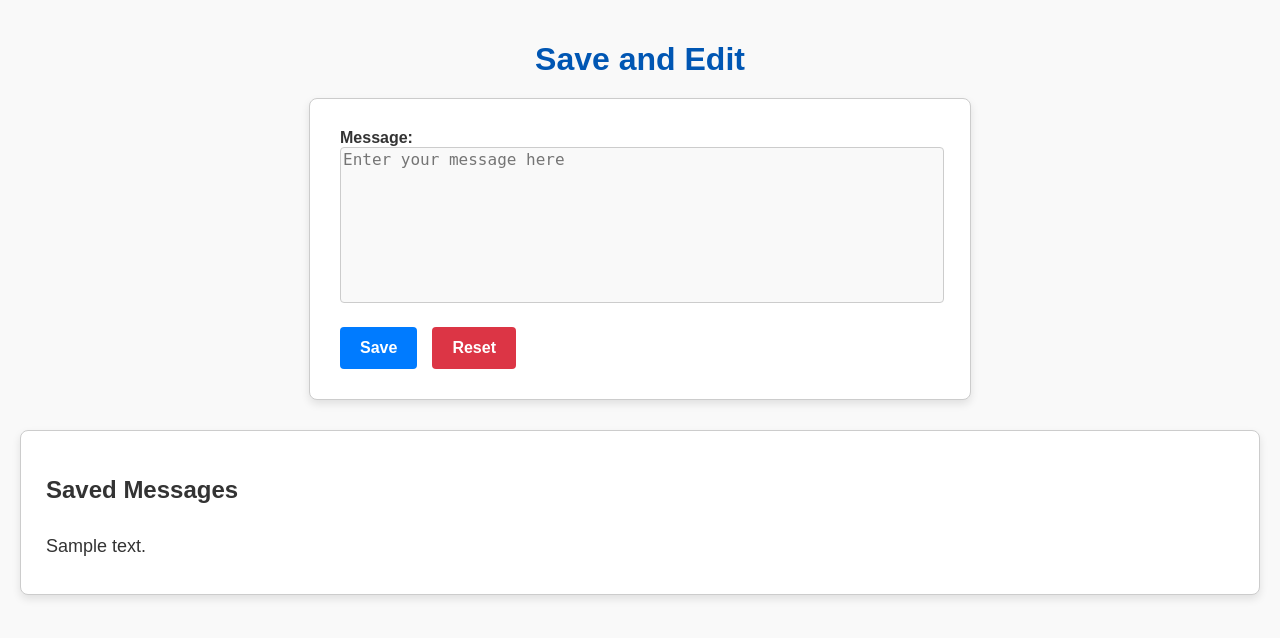
After one commit to the-unreal-adi/web-us-py, a Flask app: page /save-edit in a window 1280 px wide. The commit adds this page. Shown: the top 638 px of the page. Run offline with Flask 3, Linux system fonts and the light colour scheme; tables that the repository leaves empty hold one stand-in row (values such as "Sample post").

Commit message:
Save and edit messages - incomplete

```diff
--- a/app.py
+++ b/app.py
@@ -36,6 +36,16 @@ def init_db():
                 client_ip TEXT NOT NULL,
                 timestamp TEXT NOT NULL,
                 last_signed TEXT NOT NULL
+            )
+        ''')
+
+        cursor.execute('''
+            CREATE TABLE IF NOT EXISTS messages (
+                msg_id TEXT PRIMARY KEY,
+                msg_content TEXT NOT NULL,
+                key_id TEXT,
+                signature TEXT,
+                ip_address TEXT
             )
         ''')
 
@@ -78,6 +88,7 @@ def store_registration_data(unique_id, key_id, owner_name, certificate, public_k
         if conn:
             conn.rollback()
         print(f"Database error: {e}")
+        clear_junk_registration(unique_id)
         raise
     finally:
         if conn:
@@ -103,6 +114,47 @@ def check_reg_status(reg_id):
 
     return status
 
+def clear_junk_registration(reg_id):
+    try:
+        conn = sqlite3.connect('signData.db')  # Connect to SQLite database
+        cursor = conn.cursor()
+
+        conn.execute("BEGIN")
+
+        cursor.execute("""
+            DELETE FROM registered_tokens
+            WHERE reg_id = ?
+        """,(reg_id,))
+
+        # Commit the transaction to save changes
+        conn.commit()
+    except sqlite3.Error as e:
+        if conn:
+            conn.rollback()
+        print(f"Database error: {e}")
+    finally:
+        if conn:
+            conn.close()
+
+def store_message_data(message):
+    try:
+        conn = sqlite3.connect('signData.db')  # Connect to SQLite database
+        cursor = conn.cursor()
+
+        msg_id = base64.b64encode((secrets.token_hex(16)).encode('utf-8')).decode('utf-8')
+
+        conn.execute("BEGIN")
+        cursor.execute('INSERT INTO messages (msg_id, msg_content) VALUES (?, ?)', (msg_id, message,))
+        conn.commit()
+    except sqlite3.Error as e:
+        if conn:
+            conn.rollback()
+        print(f"Database error: {e}")
+        raise
+    finally:
+        if conn:
+            conn.close()
+
 # Route to serve the client-side script
 @app.route('/')
 def return_index():
@@ -112,9 +164,9 @@ def return_index():
 def return_register():
     return render_template('register.html')
 
-@app.route('/sign')
-def return_sign():
-    return render_template('sign.html')
+@app.route('/save-edit')
+def return_save_edit():
+    return render_template('save_edit.html')
 
 @app.route('/verify')
 def return_verify():
@@ -274,6 +326,33 @@ def update_verification_status():
     finally:
         session.pop(reg_id, None)
 
+@app.route('/save-message', methods=['POST'])
+def save_message():
+    # Save the new message to the database
+    message = request.form.get('message')
+    if not message:
+        return jsonify({"status": "failure", "message": "No message provided."}), 400
+
+    try:
+        store_message_data(message)
+
+        return jsonify({"status": "success"}), 200
+    except Exception as e:
+        return jsonify({"status": "failure", "message": f"Error: {str(e)}"}), 500
+
+@app.route('/load-saved-messages', methods=['GET'])
+def load_saved_messages():
+    try:
+        conn = sqlite3.connect('signData.db')
+        cursor = conn.cursor()
+        cursor.execute('SELECT msg_content FROM messages')
+        messages = [row[0] for row in cursor.fetchall()]
+        conn.close()
+        return jsonify(messages), 200
+    except Exception as e:
+        print(f"Error loading messages: {e}")
+        return jsonify({"error": "Unable to load messages"}), 500
+
 @app.before_request
 def cleanup_session():
     """
--- a/templates/index.html
+++ b/templates/index.html
@@ -42,7 +42,7 @@
     <div id="token-list">
       <ul>
         <li><a href="/register">Register</a></li>
-        <li><a href="/sign">Sign</a></li>
+        <li><a href="/save-edit">Save and Edit</a></li>
         <li><a href="/verify">Verify</a></li>
       </ul>
     </div>
--- /dev/null
+++ b/templates/save_edit.html
@@ -0,0 +1,180 @@
+<!DOCTYPE html>
+<html lang="en">
+  <head>
+    <meta charset="UTF-8" />
+    <meta name="viewport" content="width=device-width, initial-scale=1.0" />
+    <title>Save and Edit - Digital Signature</title>
+    <style>
+      body {
+        font-family: Arial, sans-serif;
+        margin: 0;
+        padding: 20px;
+        background-color: #f9f9f9;
+        color: #333;
+      }
+
+      h1 {
+        text-align: center;
+        color: #0056b3;
+        margin-bottom: 20px;
+      }
+
+      #form-container {
+        display: flex;
+        flex-direction: column;
+        align-items: flex-start;
+        max-width: 600px;
+        margin: 0 auto;
+        background: #fff;
+        border: 1px solid #ccc;
+        border-radius: 8px;
+        padding: 30px;
+        box-shadow: 0 4px 8px rgba(0, 0, 0, 0.1);
+      }
+
+      label {
+        font-size: 16px;
+        font-weight: bold;
+        margin-bottom: 10px;
+      }
+
+      textarea {
+        width: 100%;
+        height: 150px;
+        font-size: 16px;
+        border: 1px solid #ccc;
+        border-radius: 4px;
+        resize: none;
+        background-color: #f9f9f9;
+        margin-bottom: 20px;
+      }
+
+      textarea:focus {
+        border-color: #007bff;
+        outline: none;
+        box-shadow: 0 0 5px rgba(0, 123, 255, 0.5);
+      }
+
+      .buttons {
+        display: flex;
+        gap: 15px;
+      }
+
+      button {
+        padding: 12px 20px;
+        font-size: 16px;
+        font-weight: bold;
+        color: #fff;
+        background-color: #007bff;
+        border: none;
+        border-radius: 4px;
+        cursor: pointer;
+        transition: background-color 0.3s ease;
+      }
+
+      button#resetBtn {
+        background-color: #dc3545;
+      }
+
+      button:hover {
+        background-color: #0056b3;
+      }
+
+      button#resetBtn:hover {
+        background-color: #c82333;
+      }
+
+      #saved-messages {
+        margin-top: 30px;
+        padding: 25px;
+        border: 1px solid #ccc;
+        background-color: #fff;
+        border-radius: 8px;
+        box-shadow: 0 4px 8px rgba(0, 0, 0, 0.1);
+      }
+
+      #saved-messages ul {
+        list-style-type: none;
+        padding: 0;
+        margin: 0;
+      }
+
+      #saved-messages li {
+        padding: 12px 0;
+        font-size: 18px;
+        border-bottom: 1px solid #eee;
+      }
+
+      #saved-messages li:last-child {
+        border-bottom: none;
+      }
+    </style>
+  </head>
+  <body>
+    <h1>Save and Edit</h1>
+    <div id="form-container">
+      <form id="messageForm" method="POST" action="/save-message">
+        <label for="message">Message:</label>
+        <textarea
+          id="message"
+          name="message"
+          rows="6"
+          cols="50"
+          placeholder="Enter your message here"
+          required
+        ></textarea>
+        <div class="buttons">
+          <button type="submit" id="saveBtn">Save</button>
+          <button type="reset" id="resetBtn">Reset</button>
+        </div>
+      </form>
+    </div>
+    <div id="saved-messages">
+      <h2>Saved Messages</h2>
+      <ul id="messageList">
+        <li>Loading messages...</li>
+      </ul>
+    </div>
+    <script>
+      // Fetch saved messages from the server
+      async function loadSavedMessages() {
+        try {
+          const response = await fetch("/load-saved-messages");
+          if (response.ok) {
+            const messages = await response.json();
+            const messageList = document.getElementById("messageList");
+
+            // Clear the existing list
+            messageList.innerHTML = "";
+
+            // Populate the list with messages
+            if (messages.length > 0) {
+              messages.forEach((msg) => {
+                const li = document.createElement("li");
+                li.textContent = msg;
+                messageList.appendChild(li);
+              });
+            } else {
+              messageList.innerHTML = "<li>No saved messages yet.</li>";
+            }
+          } else {
+            console.error("Failed to load messages:", response.statusText);
+          }
+        } catch (error) {
+          console.error("Error fetching messages:", error);
+        }
+      }
+
+      // Reset button functionality
+      document
+        .getElementById("resetBtn")
+        .addEventListener("click", function (e) {
+          e.preventDefault();
+          document.getElementById("message").value = "";
+        });
+
+      // Load messages when the page is ready
+      document.addEventListener("DOMContentLoaded", loadSavedMessages);
+    </script>
+  </body>
+</html>
```
Also changed, not shown: templates/sign.html (deleted, +0 -11 lines).
